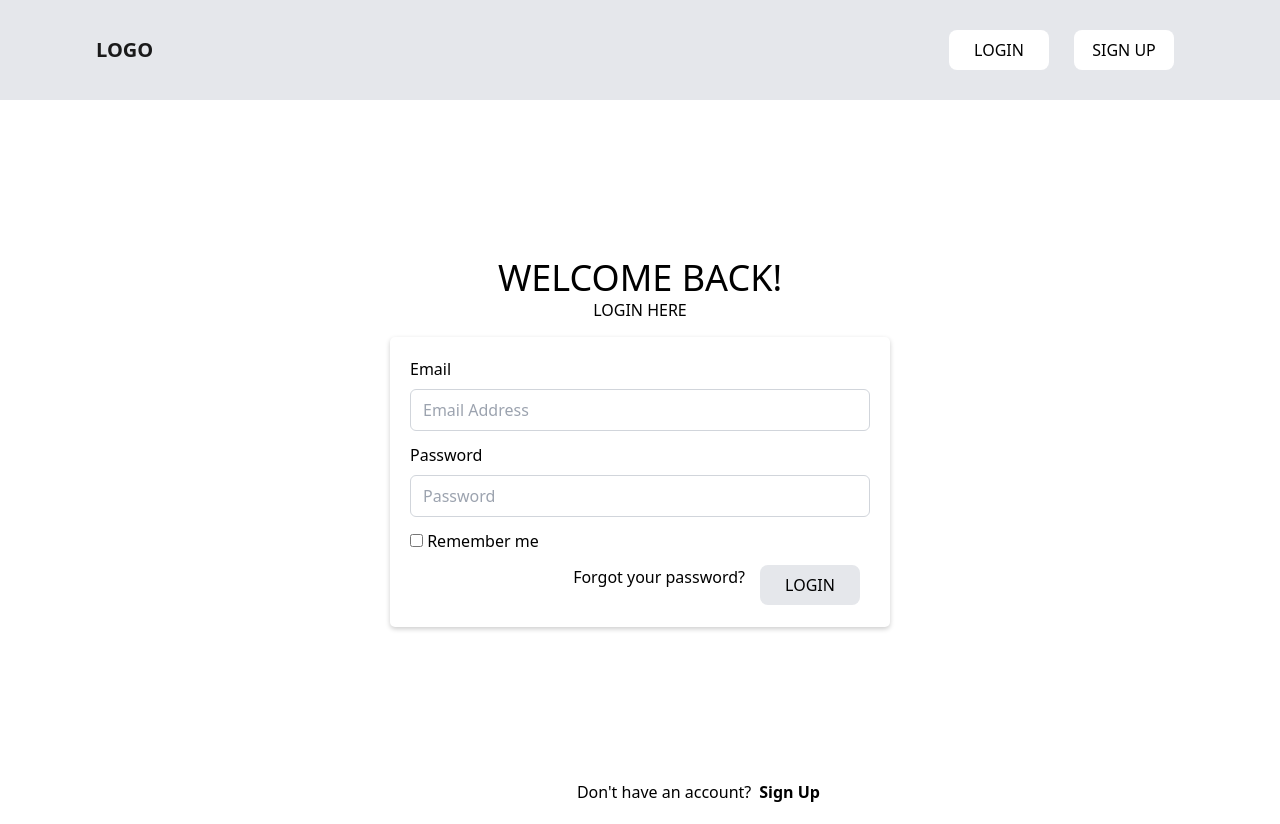
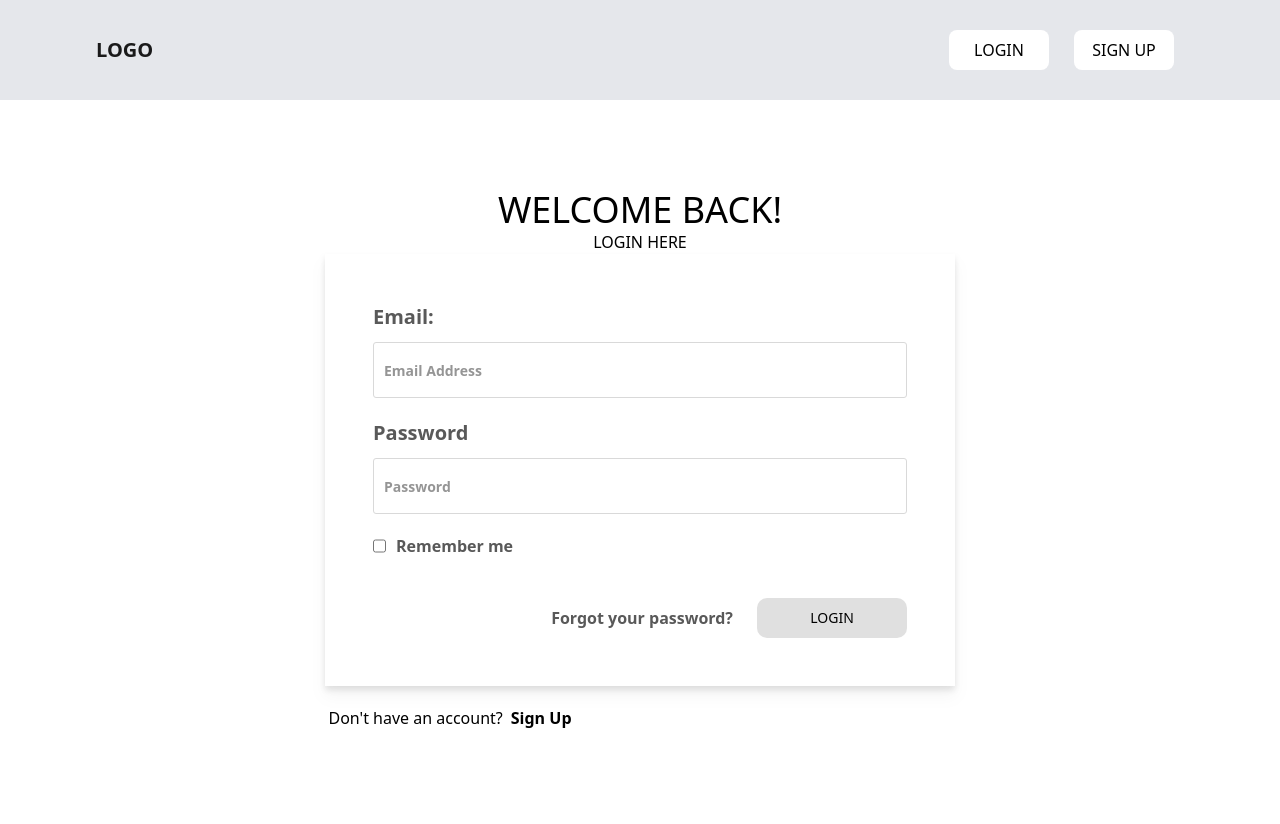
Before and after one commit to AJ1732/capstone_schoolbase_lms, a React (Vite) app: page /login in a window 1280 px wide. After the commit the page ends 800 px from the top, so only its background shows below. Built offline with nearby package versions, Linux system fonts and the light colour scheme.

Commit message:
feat: add validation to login and sign form

```diff
--- a/src/anatomy/Pages/Login.jsx
+++ b/src/anatomy/Pages/Login.jsx
@@ -1,41 +1,43 @@
-import { useState } from "react"
+// import { useState } from "react"
+// import { Button } from '../../Components/Button/Buttons';
+// import { signInWithEmailAndPassword } from "firebase/auth"
+// import { auth } from "../../fireBase"
+
 import { Link, NavLink, useNavigate } from 'react-router-dom';
-import { Button } from '../../Components/Button/Buttons';
-import { signInWithEmailAndPassword } from "firebase/auth"
-import { auth } from "../../fireBase"
+import { LogInForm } from "../../Components/Form/Forms";
 
 const Login = () => {
 
-  const navigate = useNavigate()
+  // const navigate = useNavigate()
 
-  const [email, setEmail] = useState("")
-  const [password, setPassword] = useState("")
+  // const [email, setEmail] = useState("")
+  // const [password, setPassword] = useState("")
 
   //function when form is submitted
-  const submitHandler = (e) => {
-    e.preventDefault();
+  // const submitHandler = (e) => {
+  //   e.preventDefault();
 
-    signInWithEmailAndPassword(auth, email, password)
-    .then((userCredential) => {
-      const user = userCredential.user;
-      navigate("/software")
-      console.log(user)
-    }).catch((error) => {
-      const errorCode = error.code;
-      const errorMessage = error.message;
-      alert(errorCode, errorMessage)
-      console.log(errorCode, errorMessage)
-    })
+  //   signInWithEmailAndPassword(auth, email, password)
+  //   .then((userCredential) => {
+  //     const user = userCredential.user;
+  //     navigate("/software")
+  //     console.log(user)
+  //   }).catch((error) => {
+  //     const errorCode = error.code;
+  //     const errorMessage = error.message;
+  //     alert(errorCode, errorMessage)
+  //     console.log(errorCode, errorMessage)
+  //   })
 
-  }
+  // }
 
   return (
-    <>
-    <form onSubmit={submitHandler}  className="content | min-h-[calc(100vh_-_100px)] flex flex-col items-center justify-center">
+    <div className="content | min-h-[calc(100vh_-_100px)] flex flex-col items-center justify-center">
       <div className="text-center mt-5">
           <h1 className="text-4xl font-normal">WELCOME BACK!</h1>
           <h3>LOGIN HERE</h3>
       </div>
+      {/* <form onSubmit={submitHandler}  >
         <div className="container1">
           <h3 className="mb-2">Email</h3>
           <input type="email" name="email" value={email} onChange={(e) => setEmail(e.target.value)} placeholder="Email Address" className="w-full px-3 py-2 border border-gray-300 rounded-md mb-3" required />
@@ -48,10 +50,15 @@ const Login = () => {
               <Button type="submit" variant="secondary">LOGIN</Button>
           </div>
         </div>
-    </form>
-    <h3 className="flex justify-end mr-[_380px] mb-5 -mt-5">Don't have an account?<NavLink to="/signup" className="font-semibold ml-2">Sign Up</NavLink>
+      </form> */}
+
+      <LogInForm />
+
+      <h3 className="flex justify-end mr-[_380px] mt-5">
+        Don't have an account?
+        <NavLink to="/signup" className="font-semibold ml-2">Sign Up</NavLink>
       </h3>
-    </>
+    </div>
   )
 }
 
--- a/src/anatomy/Pages/SignUp.jsx
+++ b/src/anatomy/Pages/SignUp.jsx
@@ -1,45 +1,48 @@
-import { useState } from "react"
+// import { useState } from "react"
 
-import { Button } from "../../Components/Button/Buttons"
+// import { Button } from "../../Components/Button/Buttons"
 
-import { createUserWithEmailAndPassword } from "firebase/auth"
-import { auth } from "../../fireBase"
+// import { createUserWithEmailAndPassword } from "firebase/auth"
+// import { auth } from "../../fireBase"
 
-import { useNavigate } from 'react-router-dom';
+// import { useNavigate } from 'react-router-dom';
+
+import { SignUpForm } from "../../Components/Form/Forms";
 
 
 const SignUp = () => {
-  const navigate = useNavigate();
+  // const navigate = useNavigate();
 
-  const [name, setName] = useState("")
-  const [email, setEmail] = useState("")
-  const [password, setPassword] = useState("")
+  // const [name, setName] = useState("")
+  // const [email, setEmail] = useState("")
+  // const [password, setPassword] = useState("")
 
-  const submitHandler = async (e) => {
-    e.preventDefault()
+  // const submitHandler = async (e) => {
+  //   e.preventDefault()
 
-    await createUserWithEmailAndPassword(auth, email, password)
-    .then((userCredential) => {
-      const user = userCredential.user;
-      console.log(user);
-      alert("Sign up successfull.! Login")
-      navigate("/login")
-    }).catch((error) => {
-      const errorCode = error.code;
-      const errorMessage = error.message;
-      console.log(errorCode, errorMessage);
-      alert(errorCode, errorMessage);
-    });
-  }
+  //   await createUserWithEmailAndPassword(auth, email, password)
+  //   .then((userCredential) => {
+  //     const user = userCredential.user;
+  //     console.log(user);
+  //     alert("Sign up successfull.! Login")
+  //     navigate("/login")
+  //   }).catch((error) => {
+  //     const errorCode = error.code;
+  //     const errorMessage = error.message;
+  //     console.log(errorCode, errorMessage);
+  //     alert(errorCode, errorMessage);
+  //   });
+  // }
 
 
   return (
-    <form onSubmit={submitHandler} className="content | h-[calc(100vh_-_100px)] flex flex-col items-center justify-center mt-12 mb-5">
+    <div className="content | h-[calc(100vh_-_100px)] flex flex-col items-center justify-center mt-12 mb-5">
       <div className="text-center">
         <h1 className="text-4xl font-normal mb-1">CREATE ACCOUNT</h1>
         <h3>SIGN UP HERE</h3>
       </div>
 
+      {/* <form onSubmit={submitHandler} >
         <div className="container2">
           <h3 className="mb-2">Name</h3>
           <input type="text" name="name" placeholder="Enter Full Name" className="w-full px-3 py-2 border border-gray-300 rounded-md mb-3" value={name} onChange={(e) => setName(e.target.value)} required />
@@ -52,7 +55,10 @@ const SignUp = () => {
             <Button type="submit" variant="secondary" >SIGNUP</Button>
           </div>
         </div>
-    </form>
+      </form> */}
+
+      <SignUpForm />
+    </div>
   )
 }
 
--- a/src/components/Form/Forms.jsx
+++ b/src/components/Form/Forms.jsx
@@ -1,6 +1,10 @@
 import React, { useState } from 'react'
+import { useNavigate } from 'react-router-dom';
+import { auth } from "../../fireBase"
+import { signInWithEmailAndPassword } from "firebase/auth"
+import { createUserWithEmailAndPassword } from "firebase/auth"
+import { FormButton } from '../Button/Buttons';
 import './Form.css'
-import { FormButton } from '../Button/Buttons';
 
 export const validateEmail = (email) => {
   return String(email)
@@ -22,6 +26,7 @@ export const LogInForm = () => {
     isTouched: false,
   });
   const [remember, setRemember] = useState(false);
+  const navigate = useNavigate()
 
   // ERROR MESSAGES
   const EmailErrorMessage = () => {
@@ -63,8 +68,19 @@ export const LogInForm = () => {
 
   const handleSubmit = (e) => {
     e.preventDefault();
+    signInWithEmailAndPassword(auth, email.value, password.value)
+    .then((userCredential) => {
+      const user = userCredential.user;
+      alert("Login successful!");
+      navigate("/software")
+      console.log(user)
+    }).catch((error) => {
+      const errorCode = error.code;
+      const errorMessage = error.message;
+      alert(errorCode, errorMessage)
+      console.log(errorCode, errorMessage)
+    })
 
-    alert("Login successful!");
     clearForm();
   };
 
@@ -144,7 +160,7 @@ export const LogInForm = () => {
             <p className='font-semibold text-[#595959]'>Forgot your password?</p>
 
             {/* SUBMIT BUTTON */}
-            <FormButton disabled={!getIsFormValid()} className={`w-[150px] `}>SIGN UP</ FormButton>
+            <FormButton disabled={!getIsFormValid()} className={`w-[150px] `}>LOGIN</ FormButton>
           </div>
         </fieldset>
       </form>
@@ -196,10 +212,22 @@ export const SignUpForm = () => {
     })
   };
 
-  const handleSubmit = (e) => {
+  const handleSubmit = async (e) => {
     e.preventDefault();
 
-    alert("Account created!");
+    await createUserWithEmailAndPassword(auth, email.value, password.value)
+    .then((userCredential) => {
+      const user = userCredential.user;
+      console.log(user);
+      alert("Sign up successfull.! Login")
+      navigate("/login")
+    }).catch((error) => {
+      const errorCode = error.code;
+      const errorMessage = error.message;
+      console.log(errorCode, errorMessage);
+      alert(errorCode, errorMessage);
+    });
+
     clearForm();
   };
 
```
Lines whose indentation alone changed are shown as unchanged.
